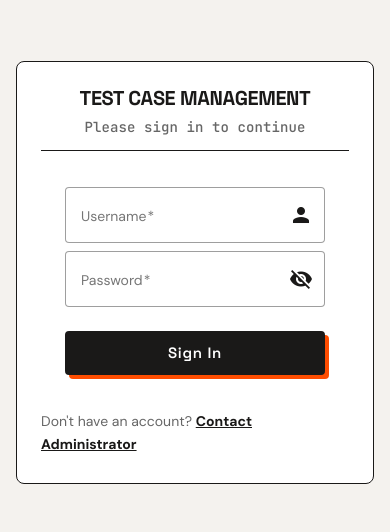
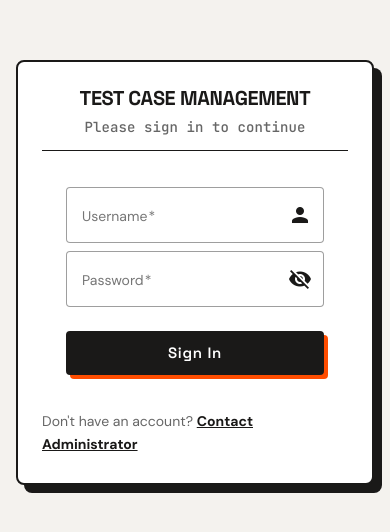
Before and after one commit to irfansyafie96/test-case-management-system, an Angular app in the folder tcm-frontend/: page /login in a window 390 px wide. Shown: the part 150-682 px from the top of the page. Built offline with nearby package versions, Linux system fonts and the light colour scheme.

Commit message:
feat(ui): stabilize login card and button interactions on mobile

```diff
--- a/tcm-frontend/src/app/features/auth/login/login.component.css
+++ b/tcm-frontend/src/app/features/auth/login/login.component.css
@@ -114,6 +114,19 @@
   box-shadow: 4px 4px 0 0 var(--accent-primary) !important; /* Keep same shadow */
 }
 
+/* Ensure button shadow and position remain static when pressed or loading */
+.login-btn:active,
+.login-btn:disabled {
+  box-shadow: 4px 4px 0 0 var(--accent-primary) !important;
+  transform: none !important;
+}
+
+/* Ensure card shadow remains static when submitting */
+.login-card.is-loading {
+  transform: none !important;
+  box-shadow: var(--shadow-md) !important;
+}
+
 .login-card mat-card-actions {
   margin-top: 8px; /* Reduced to minimal gap */
   padding: 0 !important;
@@ -164,8 +177,9 @@
     padding: 24px !important; /* Reduce internal padding */
     width: 100%;
     max-width: 100%; /* Allow it to take full width available */
-    box-shadow: none !important; /* Optional: simplify on mobile */
-    border: var(--border-thin);
+    box-shadow: var(--shadow-md) !important; /* Restore shadow on mobile */
+    border: var(--border-medium); /* Keep consistent border */
+    transform: none !important; /* Ensure no lift-up on mobile */
   }
 
   .login-card mat-card-title {
@@ -174,6 +188,15 @@
 
   .login-btn {
     margin-top: 16px; /* Restore some spacing */
+    transform: none !important; /* Static button */
+    box-shadow: 4px 4px 0 0 var(--accent-primary) !important;
+  }
+
+  /* Ensure button remains static on mobile when pressing/loading */
+  .login-btn:active,
+  .login-btn:disabled {
+    box-shadow: 4px 4px 0 0 var(--accent-primary) !important;
+    transform: none !important;
   }
 }
 
--- a/tcm-frontend/src/app/features/auth/login/login.component.html
+++ b/tcm-frontend/src/app/features/auth/login/login.component.html
@@ -1,5 +1,5 @@
 <div class="login-container">
-  <mat-card class="login-card">
+  <mat-card class="login-card" [class.is-loading]="isLoading">
     <mat-card-header class="text-center">
       <mat-icon class="logo-icon">lock</mat-icon>
       <mat-card-title>Test Case Management</mat-card-title>
```
